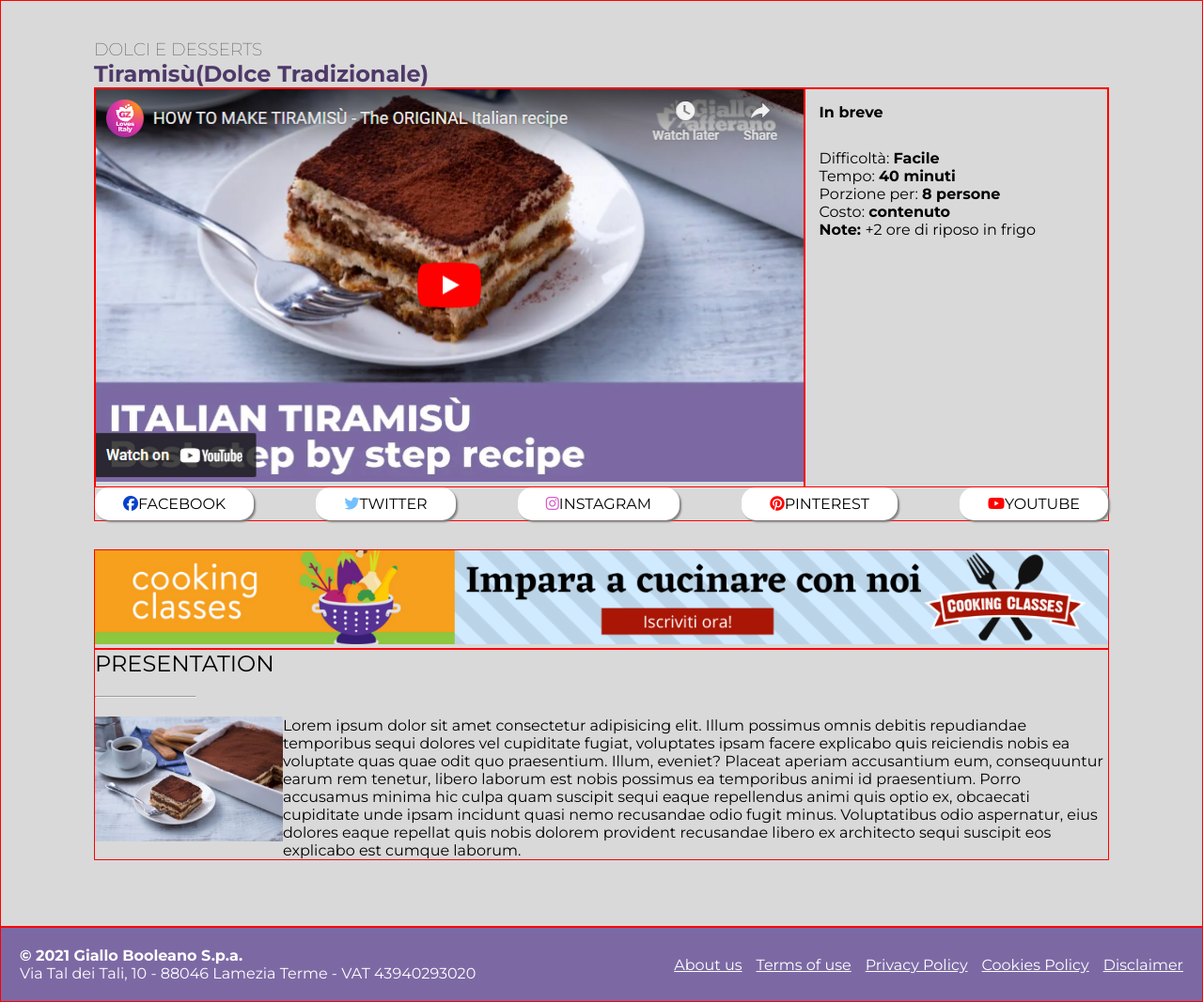
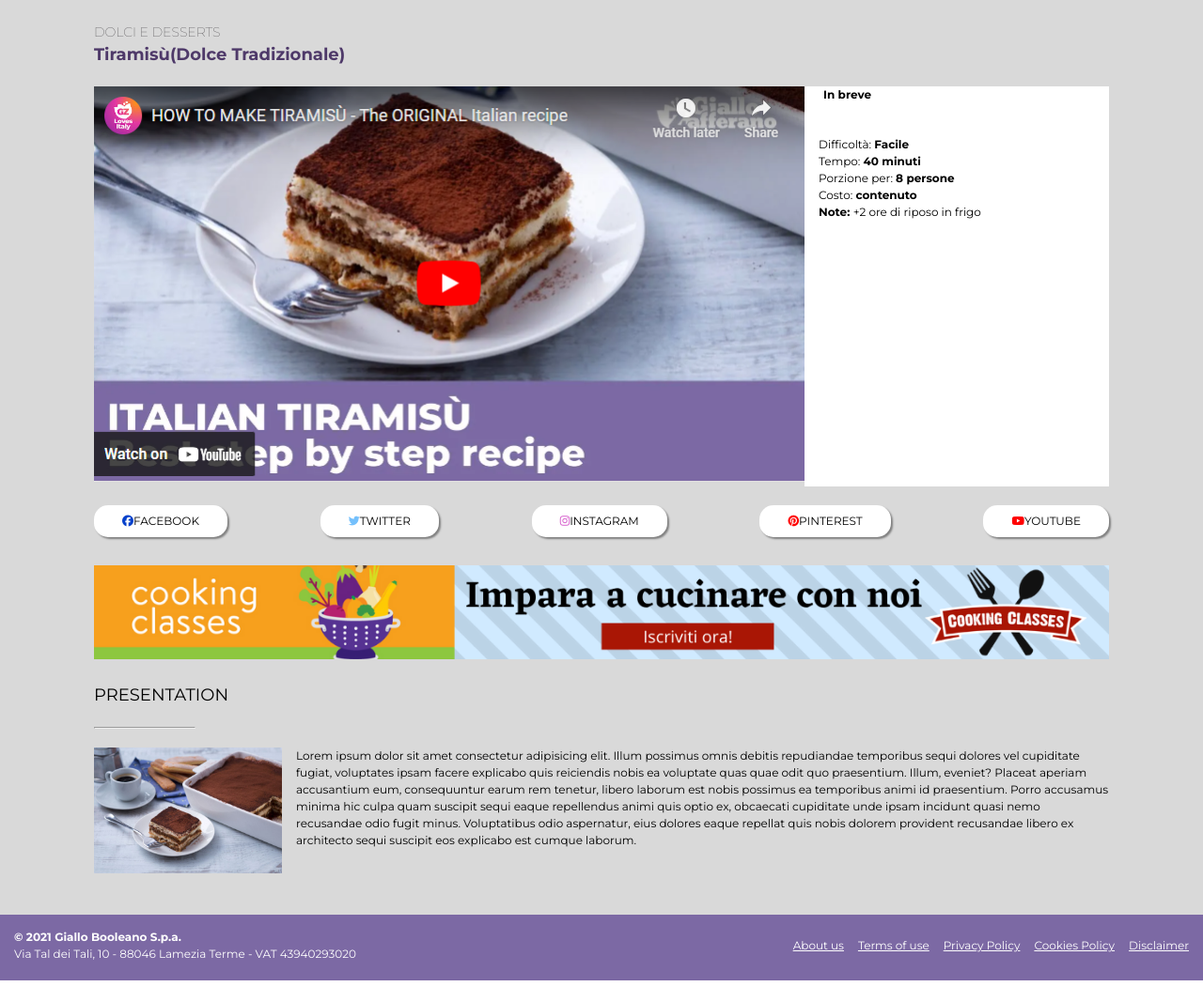
Before and after one commit to eleonoracappellesso/htmlcss-responsive-layout, a plain HTML site: page index.html in a window 1280 px wide. Shown: the part 100-1167 px from the top of the page at 94% size. After the commit the page ends 1144 px from the top, so only its background shows below. Drawn offline with Linux system fonts and the light colour scheme.

Commit message:
added some spacing between elements

```diff
--- a/css/style.css
+++ b/css/style.css
@@ -19,12 +19,14 @@
 
 /*   generals   */
 
-.debug {
+/*.debug {
     border: 1px solid red;
-}
+}*/
 
 body {
     font-family: Montserrat, 'Helvetica Neue', sans-serif;
+    font-size: 12px;
+    line-height: 1.5;
 }
 
 img {
@@ -45,6 +47,10 @@ ul {
 
 .p-15 {
     padding: 15px;
+}
+
+.m-top {
+    margin-top: 20px;
 }
 
 /*  backgrounds  */
@@ -117,7 +123,7 @@ section {
 header,
 footer {
     min-height: 70px;
-    padding: 20px;
+    padding: 15px;
 }
 
 header a {
@@ -143,13 +149,20 @@ h3 {
     box-shadow: 2px 2px 2px grey;
 }
 
-#second-section img {
-    width: 200px;
-}
-
 #second-section h2 {
     font-weight: 400;
     text-transform: uppercase;
+}
+
+#second-section img {
+    width: 200px;
+
+}
+
+.only-mobile {
+    display: flex;
+    justify-content: center;
+    align-items: center;
 }
 
 hr {
@@ -160,11 +173,17 @@ hr {
 
 footer ul {
     gap: 15px;
+    justify-content: space-between;
 }
 
 /*  media query  */
 
 @media screen and (min-width:576px) {
+
+    #first-section h4 {
+        margin-left: 20px;
+    }
+
 }
 
 
@@ -189,6 +208,12 @@ footer ul {
     }
 
     #second-section img {
+        float: left;
+        margin-right: 15px;
+    }
+
+    .only-mobile {
+        display: block;
         float: left;
     }
 
--- a/index.html
+++ b/index.html
@@ -34,14 +34,14 @@
             <h2 class="d-flex text-dark">Tiramisù <span class="d-none d-block"> (Dolce Tradizionale)</span></h2>
 
             <section id="first-section" class="debug">
-                <div class="d-block">
+                <div class="d-block m-top">
                     <div class="w-70 debug">
                         <img src="img/image (10).png" alt="Tiramisu">
                     </div>
 
-                    <div class="w-30 debug">
-                        <h4 class="p-15">In breve</h4>
-                        <ul>
+                    <div class="w-30 bg-white debug">
+                        <h4>In breve</h4>
+                        <ul class="m-top">
                             <li>Difficoltà: <span class="text-bold">Facile</span></li>
                             <li>Tempo: <span class="text-bold">40 minuti</span></li>
                             <li>Porzione per: <span class="text-bold">8 persone</span></li>
@@ -50,7 +50,7 @@
                         </ul>
                     </div>
                 </div>
-                <div class="btn-space-btwn">
+                <div class="btn-space-btwn m-top">
                     <a class="btn-social" href=""><i class="fa-brands fa-facebook" style="color: #0641cb;"></i>
                         <span class="d-none">Facebook</span>
                     </a>
@@ -80,9 +80,11 @@
             </aside>
 
             <section id="second-section" class="debug">
-                <h2>Presentation</h2>
+                <h2 class="m-top">Presentation</h2>
                 <hr>
-                <div class="text-center"><img src="img/tiramisu.jpg" alt="Tiramisu"></div>
+                <div class="only-mobile">
+                    <img class="float" src="img/tiramisu.jpg" alt="Tiramisu">
+                </div>
                 <p>Lorem ipsum dolor sit amet consectetur adipisicing elit. Illum possimus omnis debitis repudiandae
                     temporibus sequi dolores vel cupiditate fugiat, voluptates ipsam facere explicabo quis reiciendis
                     nobis ea voluptate quas quae odit quo praesentium. Illum, eveniet? Placeat aperiam accusantium eum,
```
